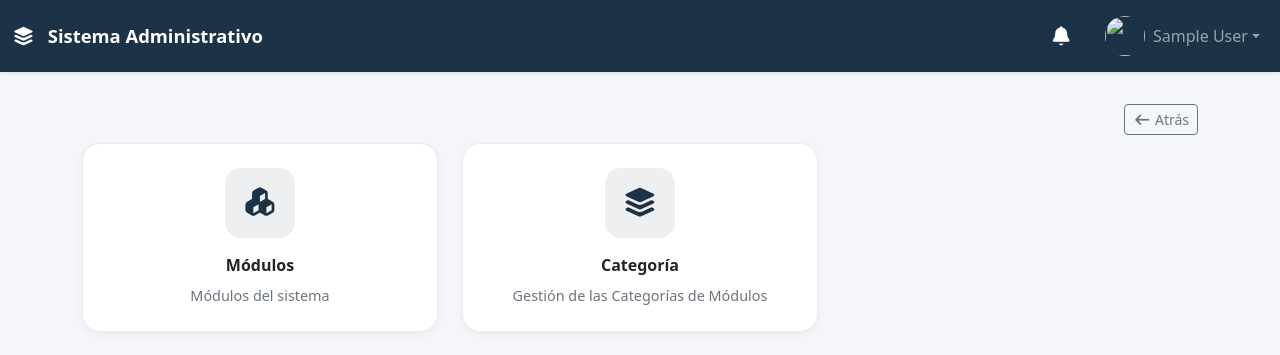
After one commit to mariachevez/SGS_Project, a Django app: page /administracion/modulos_administracion/ in a window 1280 px wide. The commit adds this page. Shown: the top 355 px of the page. Run offline with Django 5.2, Linux system fonts and the light colour scheme; the visitor is signed in with stand-in values (Sample User, id 1); data that the repository does not hold is empty; some libraries are stand-ins or nearby versions.

Commit message:
Correcciones y agregados modelos para configurar Modulos, Categorías y los Modulos que pueden ver x grupo

```diff
--- /dev/null
+++ b/SGS_Project/Apps/Administracion/templates/Administracion/index.html
@@ -0,0 +1,33 @@
+{% extends 'index.html' %}
+
+{% block content %}
+    <div class="container py-4">
+        <div class="d-flex justify-content-end my-2">
+            <a href="{% if ret %}{{ ret }}{% else %}{% block atras %}/{% endblock %}{% endif %}"
+                class="btn btn-outline-secondary btn-sm urlatrasbutton"
+                id="urlatrasbutton">
+                <i class="fa-solid fa-arrow-left me-1"></i>Atrás
+            </a>
+        </div>
+        <div class="row row-cols-1 row-cols-md-2 row-cols-lg-3 g-4">
+            <div class="col">
+                <a href="" class="module-card">
+                    <div class="module-icon">
+                        <i class="fa-solid fa-cubes"></i>
+                    </div>
+                    <div class="module-title">Módulos</div>
+                    <p class="module-description">Módulos del sistema</p>
+                </a>
+            </div>
+            <div class="col">
+                <a href="" class="module-card">
+                    <div class="module-icon">
+                        <i class="fa-solid fa-layer-group"></i>
+                    </div>
+                    <div class="module-title">Categoría</div>
+                    <p class="module-description">Gestión de las Categorías de Módulos</p>
+                </a>
+            </div>
+        </div>
+    </div>
+{% endblock %}
--- a/SGS_Project/Apps/Administracion/urls.py
+++ b/SGS_Project/Apps/Administracion/urls.py
@@ -37,6 +37,9 @@ urlpatterns = [
     path('buscar_persona', BuscarPersona.as_view(), name='buscar_persona'),
     path('guardar_asignacion', GuardarAsignacion.as_view(), name='guardar_asignacion'),
 
+    # Administracion
+    path('modulos_administracion/', TemplateView.as_view(template_name='Administracion/index.html'), name='modulos_administracion'),
+
     # Búsquedas Ajax
     path('buscar_provincias/', ObtenerProvincias.as_view(), name='buscar_provincias'),
     path('buscar_cantones/', ObtenerCantones.as_view(), name='buscar_cantones'),
--- a/SGS_Project/Apps/Administracion/views/Area/views.py
+++ b/SGS_Project/Apps/Administracion/views/Area/views.py
@@ -3,7 +3,7 @@ from django.shortcuts import render
 from django.http import JsonResponse
 from django.urls import reverse, reverse_lazy
 from django.contrib import messages
-from django.views.generic import ListView, CreateView, UpdateView
+from django.views.generic import ListView, CreateView, UpdateView, TemplateView
 
 from SGS_Project.forms_utils import BaseCreateView, BaseUpdateView, BaseDeleteView
 from ...models import *
@@ -119,3 +119,6 @@ class GuardarAsignacion(AjaxExceptionMixin, View):
                 return JsonResponse({'result': False, 'mensaje': 'Esta persona ya está actualmente en un área'})
         except Exception as ex:
             return JsonResponse({'result': False, 'mensaje': f'Error: {ex}'})
+
+class ViewModulosAdministracion(TemplateView):
+    pass
--- a/SGS_Project/SGS_Project/urls.py
+++ b/SGS_Project/SGS_Project/urls.py
@@ -24,7 +24,7 @@ urlpatterns = [
     path('login/', login_not_required(auth_views.LoginView.as_view()), name='login'),
     path('logout/', auth_views.LogoutView.as_view(), name='logout'),
     path('', TemplateView.as_view(template_name='index.html'), name=''),
-    path('personal/', include('Apps.Administracion.urls')),
+    path('administracion/', include('Apps.Administracion.urls')),
     path('password_reset/',
      auth_views.PasswordResetView.as_view(
          template_name='registration/password_reset_form.html',
--- a/SGS_Project/templates/index.html
+++ b/SGS_Project/templates/index.html
@@ -255,6 +255,17 @@
 
       <div class="row row-cols-1 row-cols-md-2 row-cols-lg-3 g-4">
         <div class="col">
+          <a href="{% url 'modulos_administracion' %}" class="module-card">
+            <div class="module-icon">
+              <i class="fa-solid fa-gears"></i>
+            </div>
+
+            <div class="module-title">Administración</div>
+
+            <p class="module-description">Gestión de Administración</p>
+          </a>
+        </div>
+        <div class="col">
           <a href="{% url 'listado_persona' %}" class="module-card">
             <div class="module-icon">
               <i class="fas fa-users"></i>
```
Also changed, not shown: SGS_Project/Apps/Administracion/forms.py (+11 -0 lines), SGS_Project/Apps/Administracion/models.py (+59 -0 lines).
